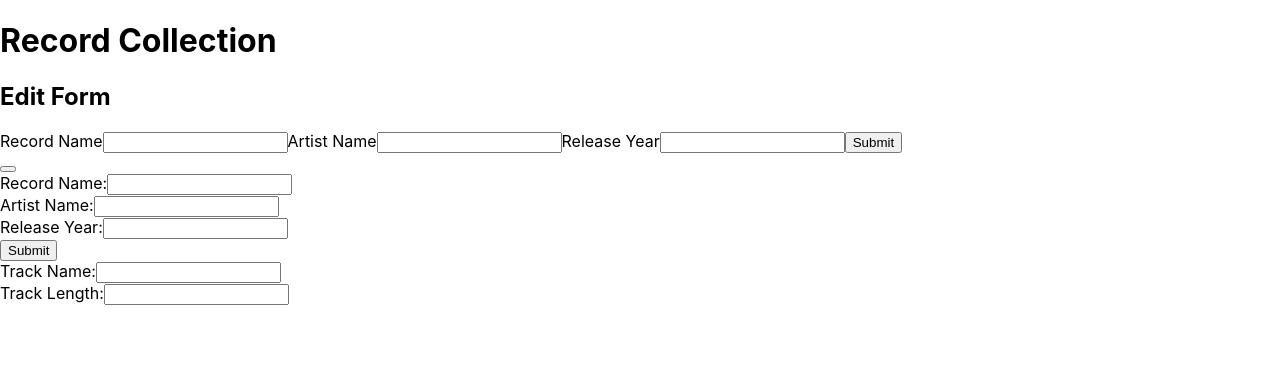
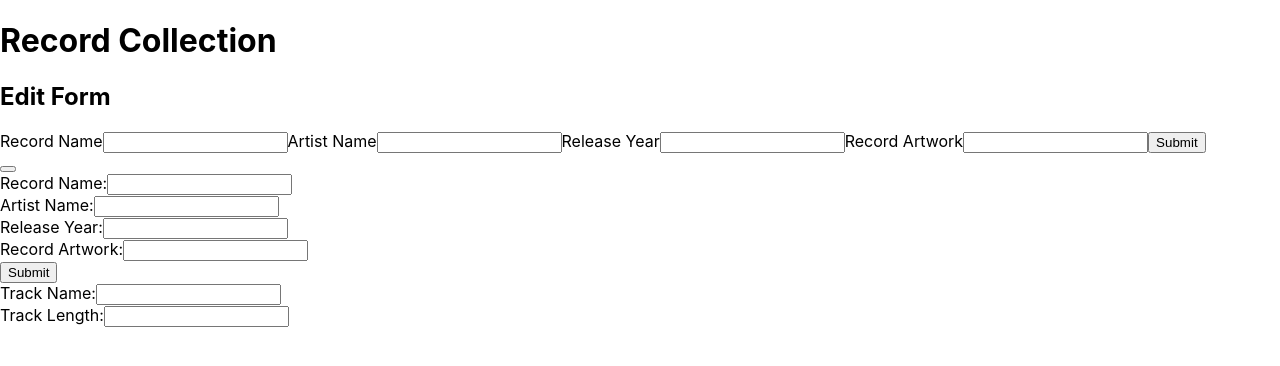
Before and after one commit to Brett-Abramson/Coders_choice, a React (Create React App) app in the folder records-front-end/: page / in a window 1280 px wide. Shown: the top 366 px of the page. Built offline with nearby package versions, Linux system fonts and the light colour scheme; no server answers.

Commit message:
record artwork added to schema edit and add

```diff
--- a/records-front-end/src/components/add.js
+++ b/records-front-end/src/components/add.js
@@ -37,6 +37,9 @@ const Add = (props) => {
           <label htmlFor="releaseYear">Release Year:</label>
           <input type="number" name="releaseYear" onChange={handleChange} />
           <br />
+          <label htmlFor="recordArtwork">Record Artwork:</label>
+          <input type="text" name="recordArtwork" onChange={handleChange} />
+          <br />
           <input type="submit" />
         </form>
         <label htmlFor="trackName">Track Name:</label>
--- a/records-front-end/src/components/edit.js
+++ b/records-front-end/src/components/edit.js
@@ -37,6 +37,13 @@ const Edit = (props) => {
           onChange={handleChange}
           value={record.releaseYear}
         />
+        <label htmlFor="recordArtwork">Record Artwork</label>
+        <input
+          type="text"
+          name="recordArtwork"
+          onChange={handleChange}
+          value={record.recordArtwork}
+        />
         <input type="submit" />
       </form>
       <button
```
Also changed, not shown: 1 other file (tests, documents, lock files or other folders).
